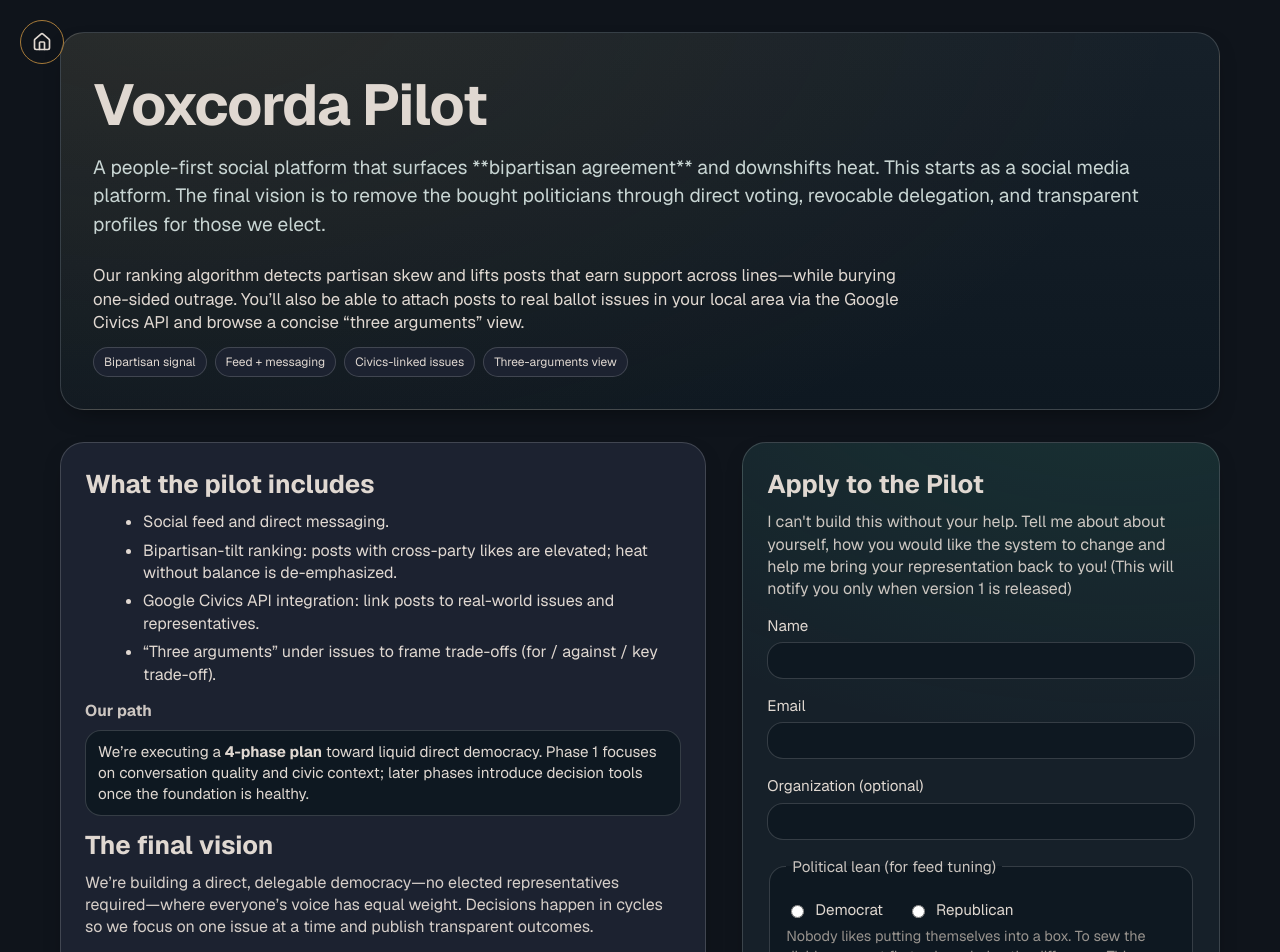
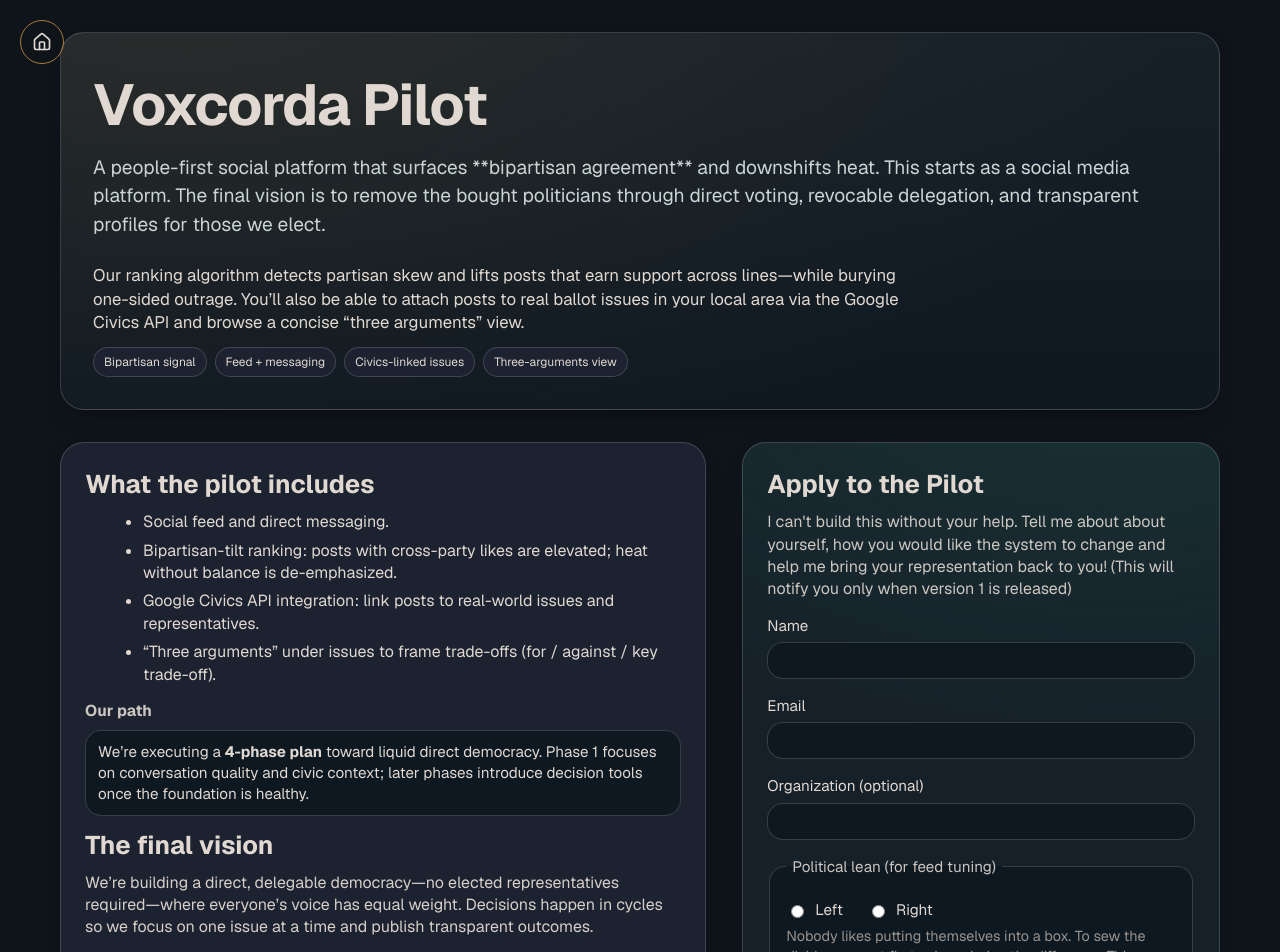
Before and after one commit to easy-thunder/Denver_Digital_Dynamics, a Next.js app: page /projects/voxcorda in a window 1280 px wide. Shown: the top 952 px of the page. Built offline with nearby package versions, Linux system fonts and the light colour scheme.

Commit message:
add left right to what is displayed

```diff
--- a/src/app/projects/voxcorda/page.jsx
+++ b/src/app/projects/voxcorda/page.jsx
@@ -227,10 +227,10 @@
                 <legend className={styles.legend}>Political lean (for feed tuning)</legend>
                 <div className={styles.radioRow}>
                   <label className={styles.tick}>
-                    <input type="radio" name="party" value="left" /> Democrat
+                    <input type="radio" name="party" value="left" /> Left
                   </label>
                   <label className={styles.tick}>
-                    <input type="radio" name="party" value="right" /> Republican
+                    <input type="radio" name="party" value="right" /> Right
                   </label>
                 </div>
                 <p className={styles.hint}>
```
